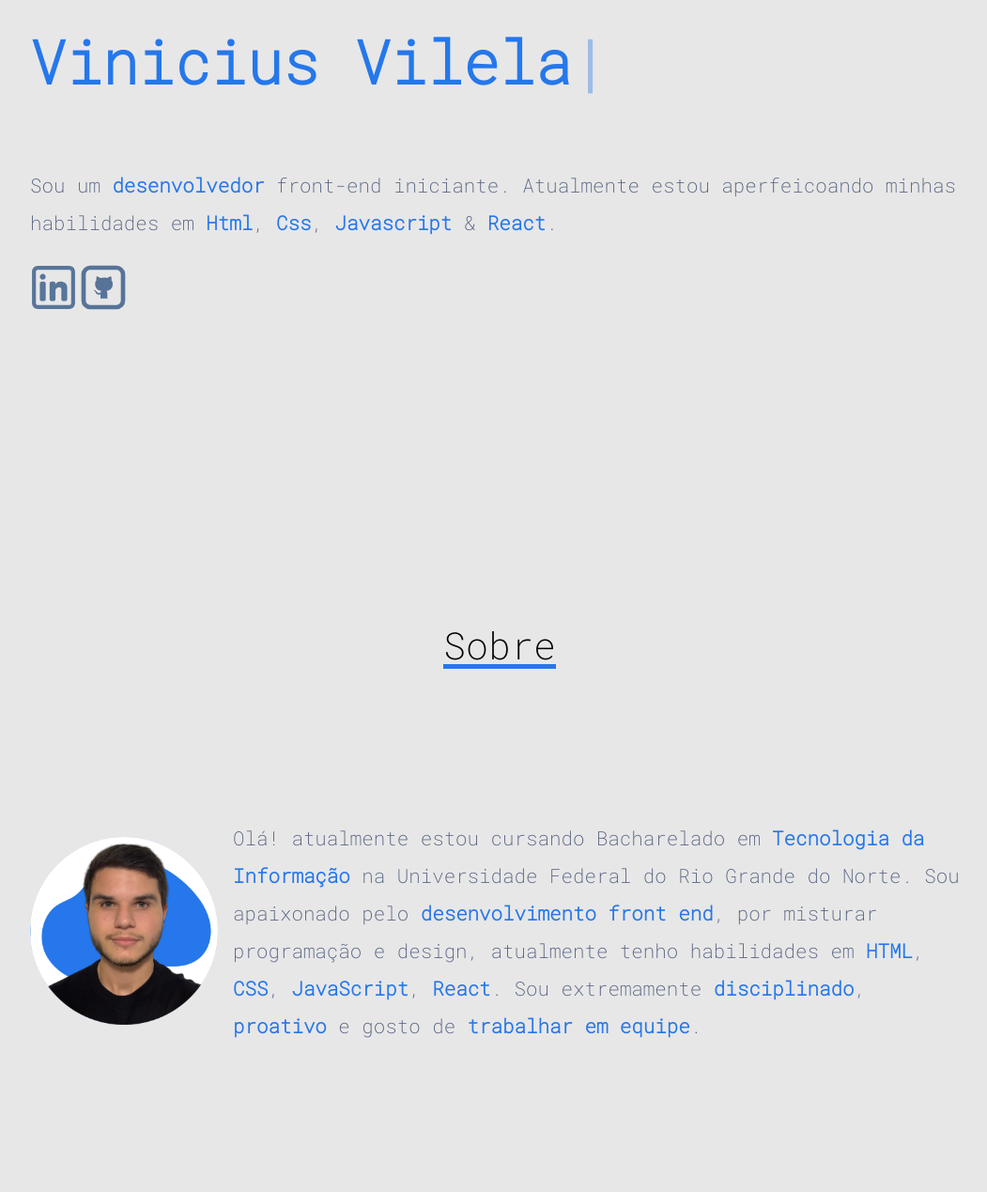
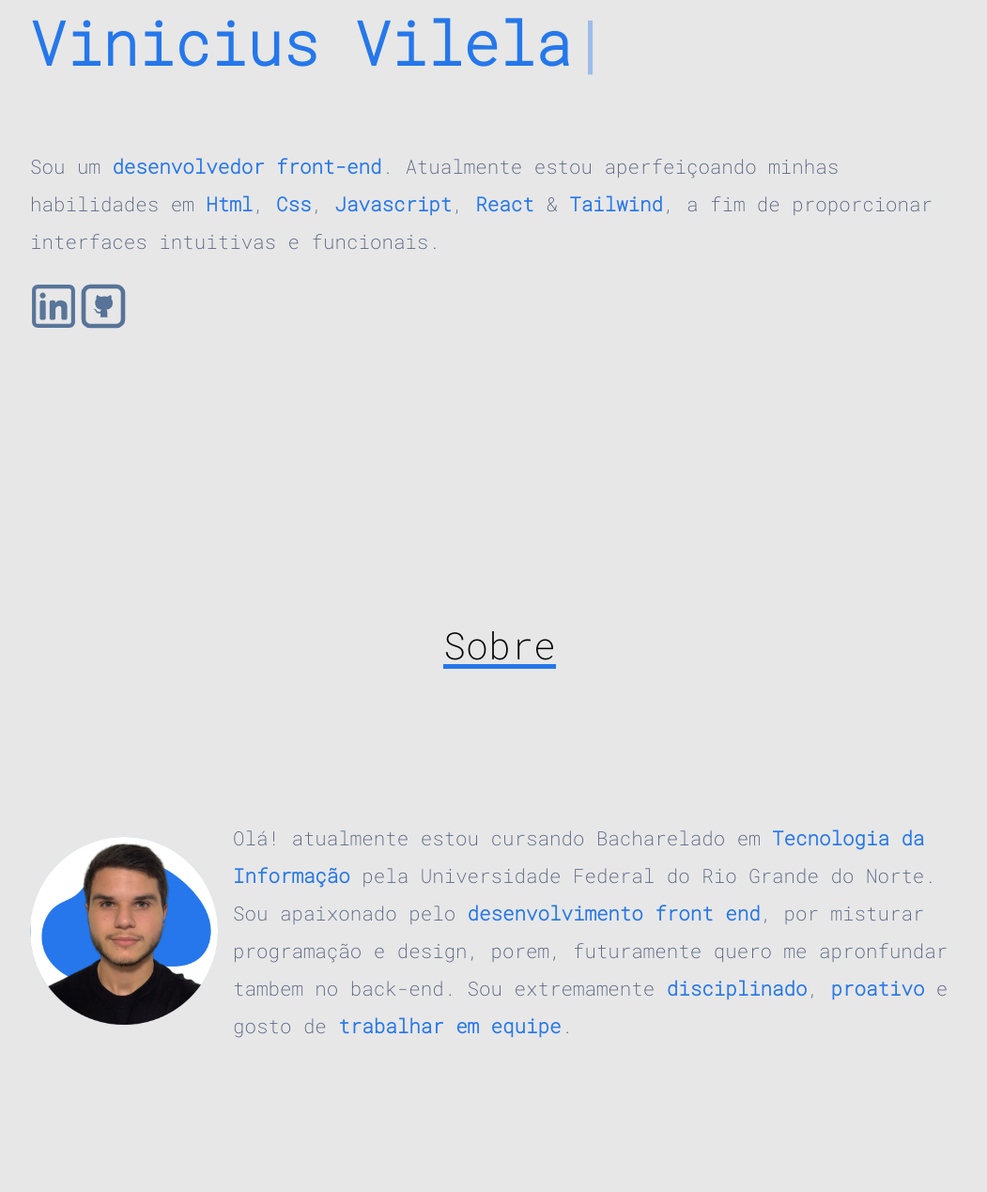
Before and after one commit to viniciusvilelaa/Portfolio, a plain HTML site: page index.html in a window 1280 px wide. Shown: the part 213-1482 px from the top of the page at 94% size, without its empty margins (108-1159 px from the left). Drawn offline with nearby package versions, Linux system fonts and the light colour scheme.

Commit message:
Modified text sobre mim and hero

```diff
--- a/index.html
+++ b/index.html
@@ -40,7 +40,7 @@
                     <h1 id="nome"></h1>
                 </div>
                 <div class="hero-description">
-                    <p>Sou um <span>desenvolvedor</span> front-end iniciante. Atualmente estou aperfeicoando minhas habilidades em <span>Html</span>, <span>Css</span>, <span>Javascript</span> & <span>React</span>.</p>
+                    <p>Sou um <span>desenvolvedor front-end</span>. Atualmente estou aperfeiçoando minhas habilidades em <span>Html</span>, <span>Css</span>, <span>Javascript</span>, <span>React</span> & <span>Tailwind</span>, a fim de proporcionar interfaces intuitivas e funcionais.</p>
                      <div class="social-container">
                         <a target="_blank" href="https://www.linkedin.com/in/vinicius-vilela-dev/"><img src="assets/linkedin.svg" alt="linkedin_icon" style="max-width: 50px; max-height: 60px;"></a>
                         <a target="_blank" href="https://github.com/viniciusvilelaa"><img src="assets/github.svg" alt="github_icon" style="max-width: 56px; max-height: 60px; padding-top: 5px;"></a>
@@ -60,7 +60,7 @@
             <div class="container-about">
 
                 <div class="about-left"><img src="assets/profile-pic (5).png" alt=""></div>
-                <div class="about-right"><p>Olá! atualmente estou cursando Bacharelado em <span>Tecnologia da Informação</span> na Universidade Federal do Rio Grande do Norte. Sou apaixonado pelo <span>desenvolvimento front end</span>, por misturar programação e design, atualmente tenho habilidades em <span>HTML</span>, <span>CSS</span>, <span>JavaScript</span>, <span>React</span>. Sou extremamente <span>disciplinado</span>, <span>proativo</span> e gosto de <span>trabalhar em equipe</span>. </p></div>
+                <div class="about-right"><p>Olá! atualmente estou cursando Bacharelado em <span>Tecnologia da Informação</span> pela Universidade Federal do Rio Grande do Norte. Sou apaixonado pelo <span>desenvolvimento front end</span>, por misturar programação e design, porem, futuramente quero me apronfundar tambem no back-end. Sou extremamente <span>disciplinado</span>, <span>proativo</span> e gosto de <span>trabalhar em equipe</span>. </p></div>
             </div>
             <div class="btn-about">
                 <a href="#contato">Entrar em contato</a>
```
